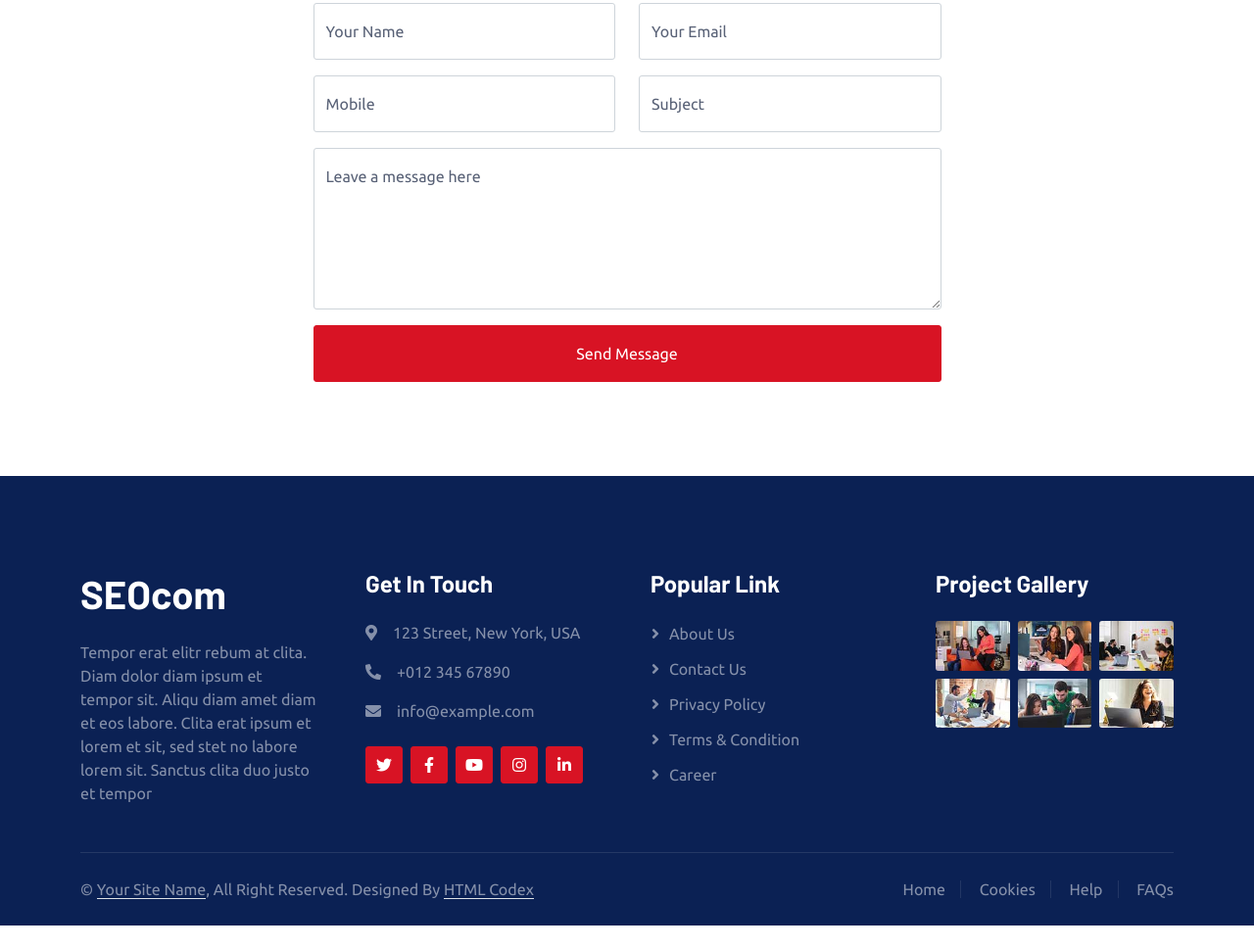
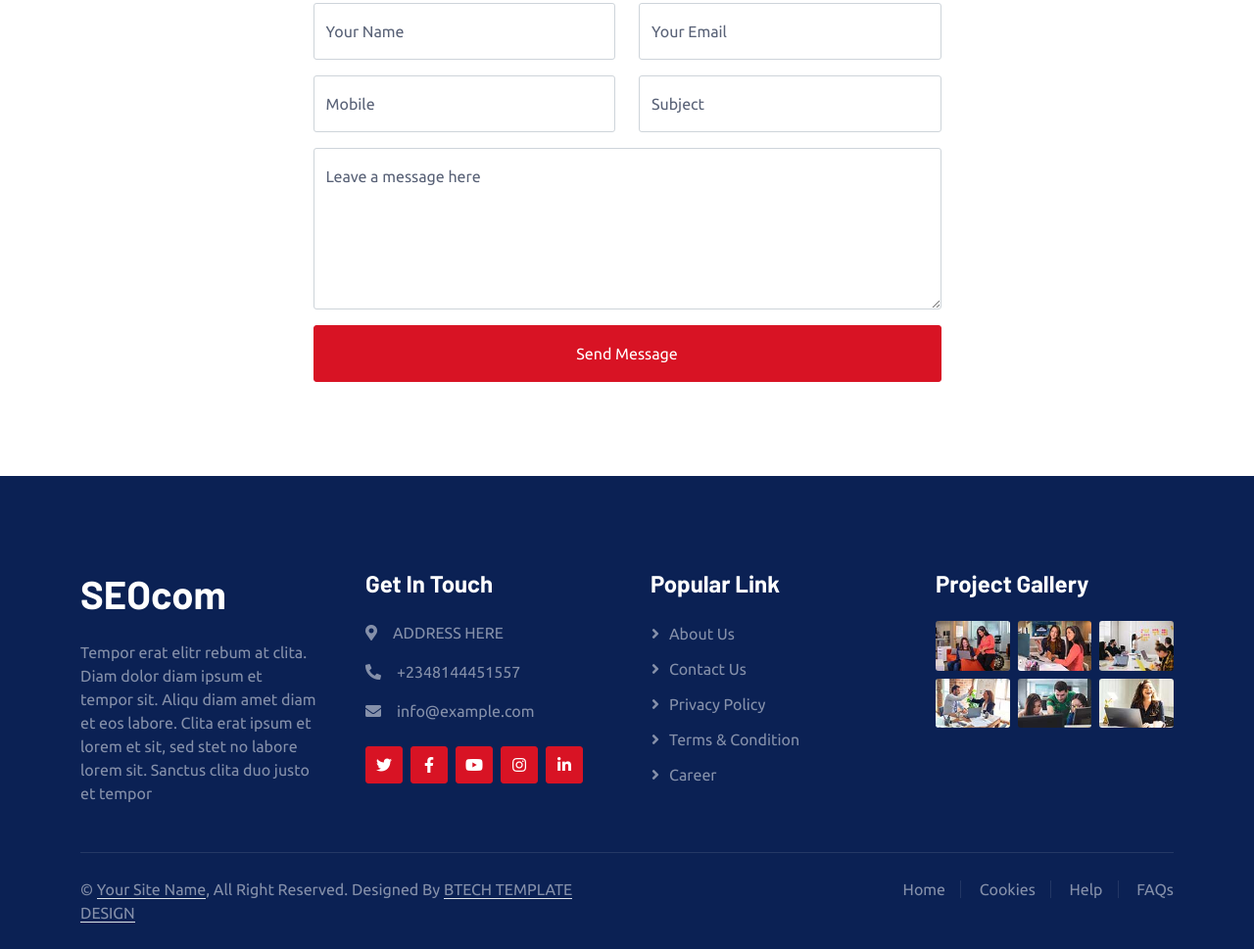
Before and after one commit to BINAINUSHAIBU/demo-templatedesign, a plain HTML site: page index.html in a window 1280 px wide. Shown: the part 3230-4199 px from the top of the page at 98% size. Before the commit the page ends 4175 px from the top, so only its background shows below. Drawn offline with nearby package versions, Linux system fonts and the light colour scheme.

Commit message:
Update index.html

```diff
--- a/index.html
+++ b/index.html
@@ -59,7 +59,7 @@
                         <a href="service.html" class="nav-item nav-link">Services</a>
                         <a href="contact.html" class="nav-item nav-link">Contact</a>
                     </div>
-                    <a class="btn btn-secondary px-3" href="https://htmlcodex.com/downloading/?item=3811">Buy Pro Version</a>
+                    <a class="btn btn-secondary px-3" href="https://btechtemplate2026.netlify.app/downloading/item=3811">Buy Pro Version</a>
                 </div>
             </nav>
         </div>
@@ -279,7 +279,7 @@
             <div class="row justify-content-center">
                 <div class="col-lg-7">
                     <div class="wow fadeIn" data-wow-delay="0.2s">
-                        <h4 class="text-center mb-4">Receive messages instantly with our PHP and Ajax contact form - available in the <a href="https://htmlcodex.com/downloading/?item=3811">Pro Version</a> only.</h4>
+                        <h4 class="text-center mb-4">Receive messages instantly with our PHP and Ajax contact form - available in the <a href="https://btechtemplate2026.netlify.app/downloading/item=3811">Pro Version</a> only.</h4>
                         <form>
                             <div class="row">
                                 <div class="col-sm-6 mb-3">
@@ -339,8 +339,8 @@
                 </div>
                 <div class="col-md-6 col-lg-3 wow fadeIn" data-wow-delay="0.3s">
                     <h4 class="text-white mb-4">Get In Touch</h4>
-                    <p><i class="fa fa-map-marker-alt me-3"></i>123 Street, New York, USA</p>
-                    <p><i class="fa fa-phone-alt me-3"></i>+012 345 67890</p>
+                    <p><i class="fa fa-map-marker-alt me-3"></i>ADDRESS HERE</p>
+                    <p><i class="fa fa-phone-alt me-3"></i>+2348144451557</p>
                     <p><i class="fa fa-envelope me-3"></i>info@example.com</p>
                     <div class="d-flex pt-2">
                         <a class="btn btn-primary btn-square me-2" href=""><i class="fab fa-twitter"></i></a>
@@ -390,8 +390,8 @@
                         &copy; <a class="border-bottom" href="#">Your Site Name</a>, All Right Reserved.
 
                         <!--/*** The author’s attribution link below must remain intact on your website. ***/-->
-                        <!--/*** If you wish to remove this credit link, please purchase the Pro Version from https://htmlcodex.com . ***/-->
-                        Designed By <a class="border-bottom" href="https://htmlcodex.com">HTML Codex</a>
+                        <!--/*** If you wish to remove this credit link, please purchase the Pro Version from https://btechtemplate2026.netlify.app/downloading/item=3811 . ***/-->
+                        Designed By <a class="border-bottom" href="https://btechtemplate2026.netlify.app/downloading/item=3811">BTECH TEMPLATE DESIGN</a>
                     </div>
                     <div class="col-md-6 text-center text-md-end">
                         <div class="footer-menu">
```
